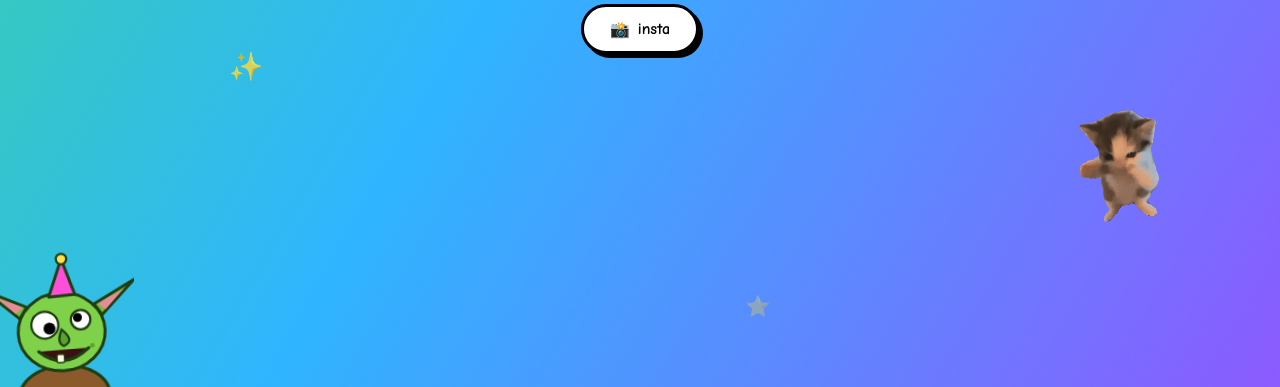
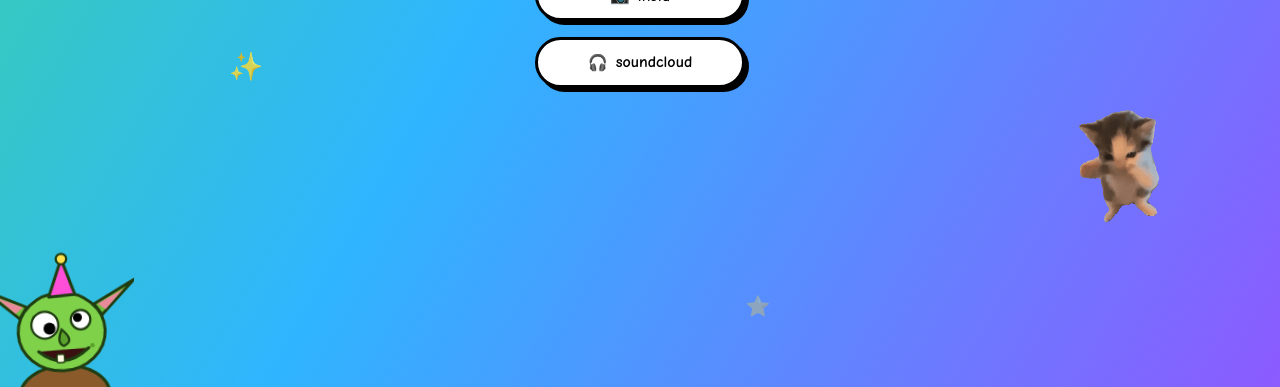
Before and after one commit to Myeser/tap-in, a plain HTML site: page index.html in a window 1280 px wide. Shown: the part 413-800 px from the top of the page. Drawn offline with Linux system fonts and the light colour scheme.

Commit message:
Add SoundCloud button
Co-Authored-By: Claude Opus 5.5 <noreply@anthropic.com>
Claude-Session: https://claude.ai/code/session_01HPyDM3G7f72AZRjm659ZWF

```diff
--- a/index.html
+++ b/index.html
@@ -72,6 +72,8 @@
       display: inline-flex;
       align-items: center;
       gap: 0.5rem;
+      justify-content: center;
+      min-width: 9.5rem;
     }
     .goblin {
       position: fixed;
@@ -119,6 +121,7 @@
   <img src="assets/spinning-cat.gif" alt="spinning cat" class="cat">
   <h1>🔥 tap in 🔥</h1>
   <a href="https://instagram.com/myeserole"><span>📸</span> insta</a>
+  <a href="https://soundcloud.com/detonate-dead" style="margin-top:1rem"><span>🎧</span> soundcloud</a>
   <img src="assets/dancing-cat.gif" alt="dancing cat" class="dance">
 
   <svg class="goblin" viewBox="0 0 200 200" xmlns="http://www.w3.org/2000/svg">
```
Also changed, not shown: 1 other file.
